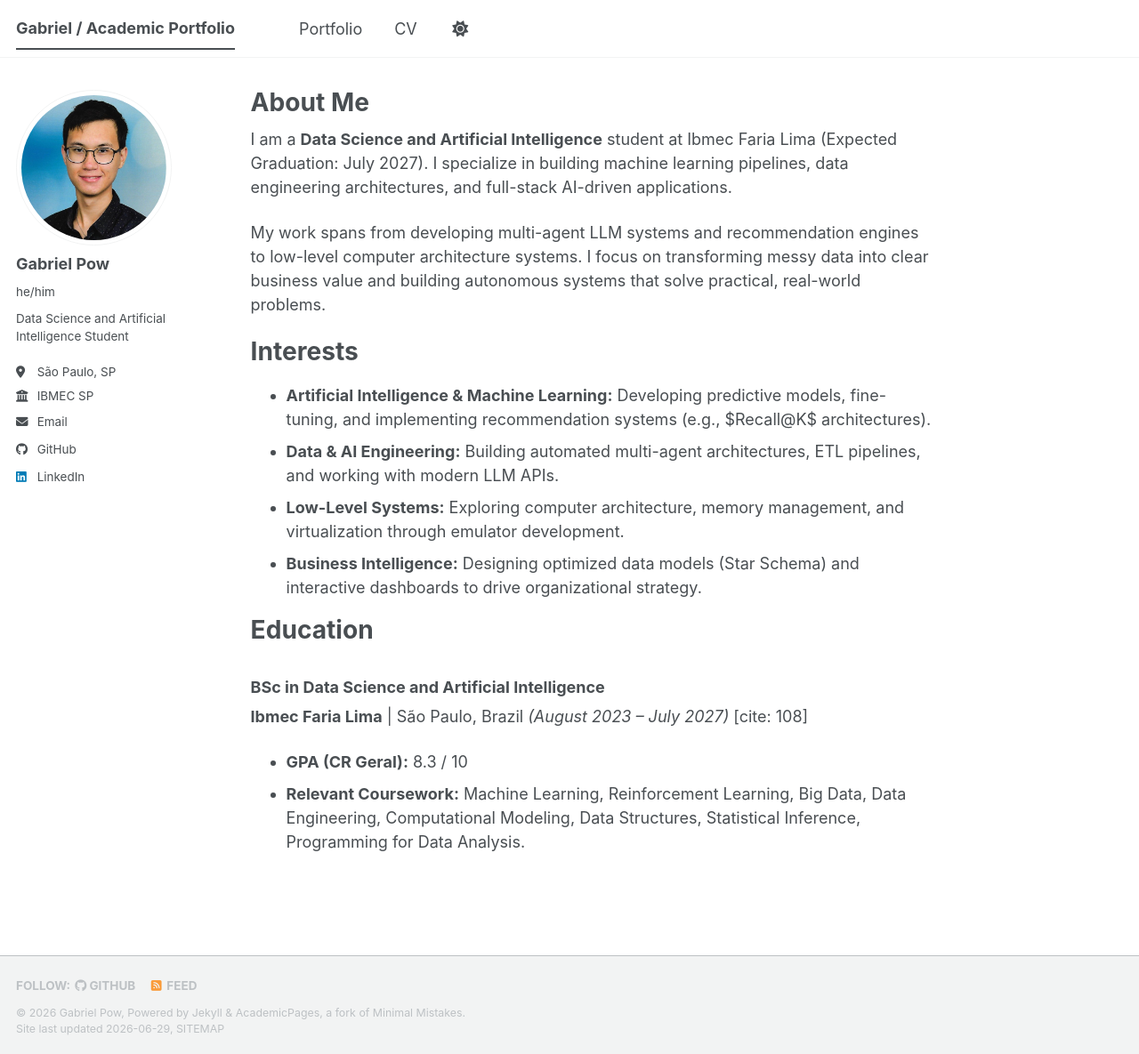
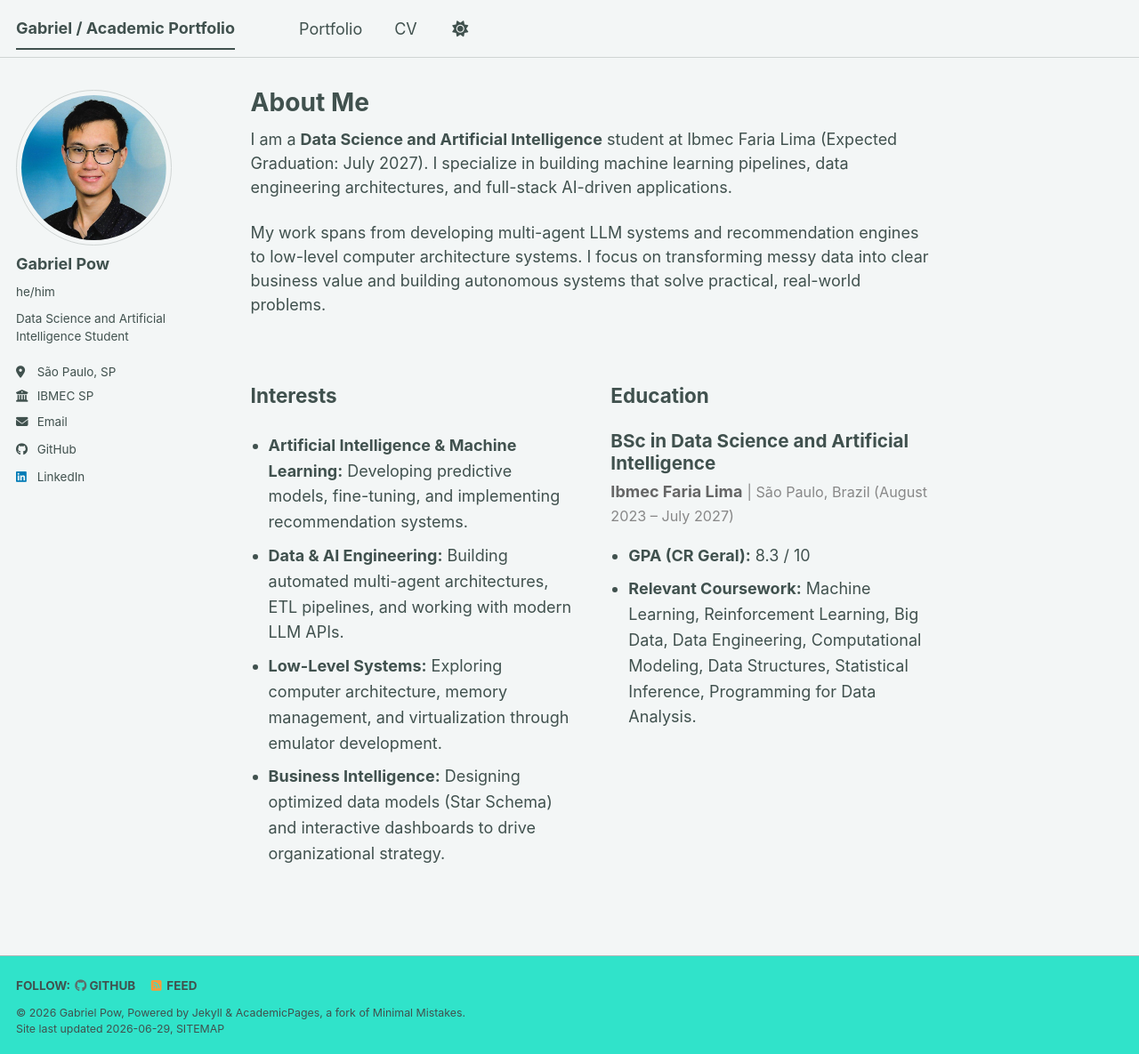
Before and after one commit to GabrielPow/GabrielPow.github.io, a Jekyll site: the page built from _pages/about.md, in a window 1280 px wide and 1185 px high. Shown: the whole window at 89% size. Built offline with Jekyll 4.4.1, drawn with Linux system fonts in a browser that asks for light colours; a style sheet for code colours, icons or effects is not loaded.

Commit message:
Some alterations to about and theme

```diff
--- a/_config.yml
+++ b/_config.yml
@@ -8,7 +8,7 @@
 
 # Basic Site Settings
 locale                   : "en-US"
-site_theme               : "default" # The available themes options are "default", "air", "sunrise", "mint", "dirt" and "contrast"
+site_theme               : "mint" # The available themes options are "default", "air", "sunrise", "mint", "dirt" and "contrast"
 title                    : "Gabriel / Academic Portfolio"
 title_separator          : "-"
 name                     : &name "Gabriel Pow"
--- a/_pages/about.md
+++ b/_pages/about.md
@@ -11,18 +11,28 @@ I am a **Data Science and Artificial Intelligence** student at Ibmec Faria Lima
 
 My work spans from developing multi-agent LLM systems and recommendation engines to low-level computer architecture systems. I focus on transforming messy data into clear business value and building autonomous systems that solve practical, real-world problems.
 
+<div style="display: flex; gap: 40px; flex-wrap: wrap; margin-top: 30px;">
 
+  <div style="flex: 1; min-width: 280px;">
+    <h2 style="border-bottom: none; margin-bottom: 15px;">Interests</h2>
+    <ul style="padding-left: 20px; line-height: 1.6;">
+      <li><strong>Artificial Intelligence & Machine Learning:</strong> Developing predictive models, fine-tuning, and implementing recommendation systems.</li>
+      <li><strong>Data & AI Engineering:</strong> Building automated multi-agent architectures, ETL pipelines, and working with modern LLM APIs.</li>
+      <li><strong>Low-Level Systems:</strong> Exploring computer architecture, memory management, and virtualization through emulator development.</li>
+      <li><strong>Business Intelligence:</strong> Designing optimized data models (Star Schema) and interactive dashboards to drive organizational strategy.</li>
+    </ul>
+  </div>
 
-Interests
-======
-* **Artificial Intelligence & Machine Learning:** Developing predictive models, fine-tuning, and implementing recommendation systems (e.g., $Recall@K$ architectures).
-* **Data & AI Engineering:** Building automated multi-agent architectures, ETL pipelines, and working with modern LLM APIs.
-* **Low-Level Systems:** Exploring computer architecture, memory management, and virtualization through emulator development.
-* **Business Intelligence:** Designing optimized data models (Star Schema) and interactive dashboards to drive organizational strategy.
+  <div style="flex: 1; min-width: 280px;">
+    <h2 style="border-bottom: none; margin-bottom: 15px;">Education</h2>
+    <div style="margin-bottom: 15px;">
+      <h3 style="margin: 0 0 5px 0; font-size: 1.15em;">BSc in Data Science and Artificial Intelligence</h3>
+      <strong style="color: #666;">Ibmec Faria Lima</strong> <span style="font-size: 0.9em; color: #888;">| São Paulo, Brazil (August 2023 – July 2027)</span>
+    </div>
+    <ul style="padding-left: 20px; line-height: 1.6;">
+      <li><strong>GPA (CR Geral):</strong> 8.3 / 10</li>
+      <li><strong>Relevant Coursework:</strong> Machine Learning, Reinforcement Learning, Big Data, Data Engineering, Computational Modeling, Data Structures, Statistical Inference, Programming for Data Analysis.</li>
+    </ul>
+  </div>
 
-Education
-======
-### **BSc in Data Science and Artificial Intelligence**
-**Ibmec Faria Lima** | São Paulo, Brazil *(August 2023 – July 2027)* [cite: 108]
-* **GPA (CR Geral):** 8.3 / 10
-* **Relevant Coursework:** Machine Learning, Reinforcement Learning, Big Data, Data Engineering, Computational Modeling, Data Structures, Statistical Inference, Programming for Data Analysis.
+</div>
```
Also changed, not shown: _pages/cv.md (+0 -31 lines).
